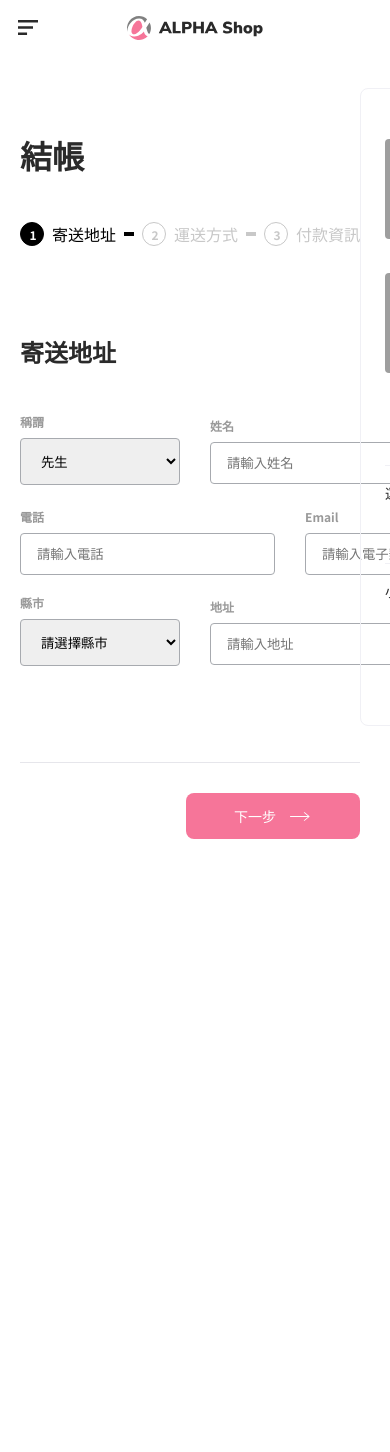
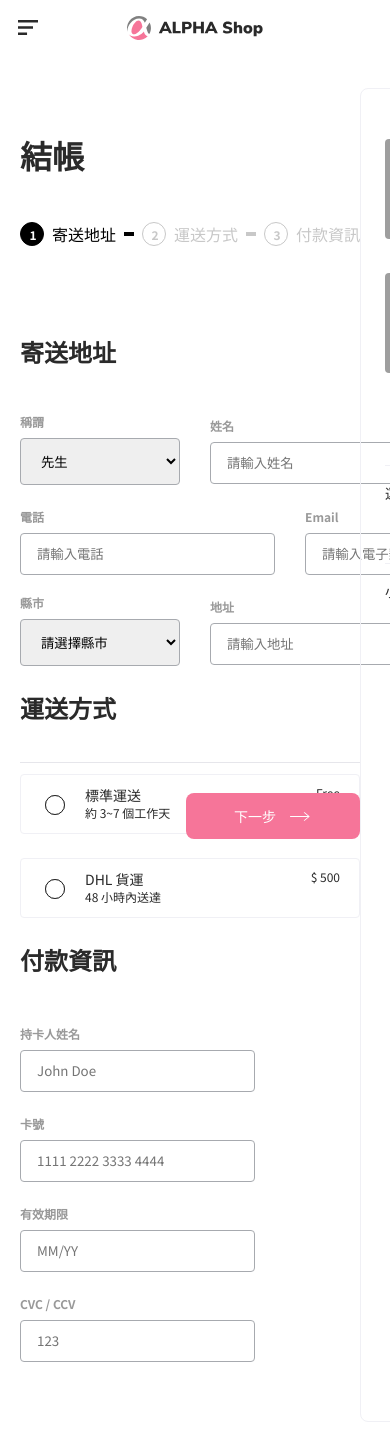
Before and after one commit to JUJUCW/AC_alpha_shop_1, a React (Create React App) app: page / in a window 390 px wide. Shown: the top 1452 px of the page. Before the commit the page ends 869 px from the top, so only its background shows below. Built offline with nearby package versions, Linux system fonts and the light colour scheme; grey boxes are pictures that could not be loaded.

Commit message:
FEAT/edit Phase

```diff
--- a/src/components/Header/Header.jsx
+++ b/src/components/Header/Header.jsx
@@ -23,7 +23,7 @@ function Header({ icons }) {
             <div className={`${styles.headerContainer} mx-auto`}>
                 {/* <!-- navbar-toggle --> */}
                 <input id="navbar-toggle" className={styles.navbarToggle} type="checkbox" />
-                <label for="navbar-toggle" className={styles.burgerContainer}>
+                <label htmlFor="navbar-toggle" className={styles.burgerContainer}>
                     <svg className={`${styles.iconToggle} cursor-point`}>
                         <use xlinkHref={`${icons}#svg-icon-toggle`}></use>
                     </svg>
@@ -37,7 +37,6 @@ function Header({ icons }) {
                         ))}
                     </ul>
                     <ul className={`${styles.navList} ${styles.siteActionList}`}>
-
                         {navItems.map(({ icon, className, id }) => (
                             <li key={icon} className={className} id={id}>
                                 <svg className={`${styles.navIcon} cursor-point`}>
@@ -45,7 +44,6 @@ function Header({ icons }) {
                                 </svg>
                             </li>
                         ))}
-
                     </ul>
                 </nav>
                 {/* <!-- logo --> */}
--- a/src/components/Main/Cart/Cart.jsx
+++ b/src/components/Main/Cart/Cart.jsx
@@ -46,7 +46,6 @@ function ProductControl({ item, icons, onQuantityChange }) {
             <div className={styles.productControl}>
                 <span onClick={() => onQuantityChange(item.quantity - 1)}>
                     <svg className={`${styles.productAction} minus`}>
-                        {/* <use xlinkHref={`${icons}#svg-icon-right-arrow`} /> */}
                         <use xlinkHref={`${icons}#svg-icon-minus`} />
                     </svg>
                 </span>
--- a/src/components/Main/Progress/Progress.jsx
+++ b/src/components/Main/Progress/Progress.jsx
@@ -1,39 +1,76 @@
 import styles from './Progress.module.scss';
 
-function Progress({ icons }) {
+function StepBtn({ icons, step, onStepBtnChange, onSubmit }) {
+    switch (step) {
+        case 1:
             return (
-        <section className={`${styles.progressControlContainer} col col-lg-6 col-sm-12`}>
-            <section className={`${styles.buttonGroup} col col-12`} dataphase="address">
-                <button className={styles.next}>
+                <section className={`${styles.buttonGroup} col col-12`}>
+                    <button
+                        className={`${styles.prev} cursor-point`}
+                        onClick={() => {
+                            onStepBtnChange?.({ step: step - 1 });
+                        }}
+                    >
+                        <svg>
+                            <use xlinkHref={`${icons}#svg-icon-left-arrow`} />
+                        </svg>
+                        上一步
+                    </button>
+                    <button
+                        className={`${styles.next} cursor-point`}
+                        onClick={() => {
+                            onStepBtnChange?.({ step: step + 1 });
+                        }}
+                    >
                         下一步
-                    <svg className={styles.cursorPoint}>
+                        <svg>
                             <use xlinkHref={`${icons}#svg-icon-right-arrow`} />
                         </svg>
                     </button>
                 </section>
-            {/* <section className={`${styles.buttonGroup} col col-12`} dataphase="shipping">
-                <button className={styles.prev}>
-                    <svg className={styles.cursorPoint}>
+            );
+        case 2:
+            return (
+                <section className={`${styles.buttonGroup} col col-12`}>
+                    <button
+                        className={`${styles.prev} cursor-point`}
+                        onClick={() => {
+                            onStepBtnChange?.({ step: step - 1 });
+                        }}
+                    >
+                        <svg>
                             <use xlinkHref={`${icons}#svg-icon-left-arrow`} />
                         </svg>
                         上一步
                     </button>
-                <button className={styles.next}>
+                    <button className={`${styles.next} cursor-point`} onClick={onSubmit}>
+                        確認下單
+                    </button>
+                </section>
+            );
+        default:
+            return (
+                <section className={`${styles.buttonGroup} col col-12`} dataphase="address">
+                    <button
+                        className={`${styles.next} cursor-point`}
+                        onClick={() => {
+                            onStepBtnChange?.({ step: step + 1 });
+                        }}
+                    >
                         下一步
-                    <svg className={styles.cursorPoint}>
+                        <svg>
                             <use xlinkHref={`${icons}#svg-icon-right-arrow`} />
                         </svg>
                     </button>
-            </section> */}
-            {/* <section className={`${styles.buttonGroup} col col-12`} dataphase="credit-card">
-                <button className={styles.prev}>
-                    <svg className={styles.cursorPoint}>
-                        <use xlinkHref={`${icons}#svg-icon-left-arrow`} />
-                    </svg>
-                    上一步
-                </button>
-                <button className={styles.next}>確認下單</button>
-            </section> */}
+                </section>
+            );
+    }
+}
+
+function Progress({ icons, step, onStepBtnChange, onSubmit }) {
+    return (
+        <section className={`${styles.progressControlContainer} col col-lg-6 col-sm-12`}>
+            <StepBtn icons={icons} step={step} onStepBtnChange={onStepBtnChange} onSubmit={onSubmit} />
         </section>
     );
 }
--- a/src/components/Main/Register/Phase/CreditCardPhase/CreditCardPhase.module.scss
+++ b/src/components/Main/Register/Phase/CreditCardPhase/CreditCardPhase.module.scss
@@ -0,0 +1,11 @@
+.row {
+  justify-content: space-between;
+}
+
+h3.formTitle {
+  display: flex;
+  flex: 0 0 100%;
+  font-weight: 700;
+  font-size: 24px;
+  line-height: 24px;
+}
--- a/src/components/Main/Register/Phase/index.js
+++ b/src/components/Main/Register/Phase/index.js
@@ -1,5 +1,5 @@
-import AddressPhase from './AddressPhase/AddressPhase.jsx';
-// import CreditCardPhase from './CreditCardPhase/CreditCardPhase.jsx'
-// import ShippingPhase from './shippingPhase/ShippingPhase.jsx'
+import AddressPhase from './AddressPhase/AddressPhase';
+import CreditCardPhase from './CreditCardPhase/CreditCardPhase';
+import ShippingPhase from './ShippingPhase/ShippingPhase';
 
-export { AddressPhase };
+export { AddressPhase, CreditCardPhase, ShippingPhase };
--- a/src/components/Main/Register/Phase/shippingPhase/ShippingPhase.jsx
+++ b/src/components/Main/Register/Phase/shippingPhase/ShippingPhase.jsx
@@ -1,21 +1,28 @@
-import styles from './ShippingPhase.modules.scss';
+import styles from './ShippingPhase.module.scss';
 
-function ShippingDetails({ id, name, text, period, price }) {
+function ShippingDetails({ id, name, text, period, price, onShippingOption }) {
     return (
         <label className={`${styles.radioGroup} col col-12`}>
-            <input id={id} type="radio" name={name} />
+            <input
+                id={id}
+                type="radio"
+                name={name}
+                onClick={() => {
+                    onShippingOption?.({ price });
+                }}
+            />
             <div className={styles.radioInfo}>
                 <div className={`${styles.row} col col-12`}>
                     <div className={styles.text}>{text}</div>
                     <div className={styles.price}>{price}</div>
                 </div>
-                <div className={`${styles.period} col col-12`}>{ period}</div>
+                <div className={`${styles.period} col col-12`}>{period}</div>
             </div>
             <div className={styles.radioBoxBorder}></div>
         </label>
     );
 }
-function ShippingPhase() {
+function ShippingPhase({ onShippingOption }) {
     return (
         <form className="col col-12" dataphase="shipping">
             <h3 className={styles.formTitle}>運送方式</h3>
@@ -26,13 +33,16 @@ function ShippingPhase() {
                     text="標準運送"
                     period="約 3~7 個工作天"
                     price="Free"
+                    onShippingOption={onShippingOption}
                 />
                 <ShippingDetails
                     id="shipping_dhl"
                     name="shipping"
                     text="DHL 貨運"
                     period="48 小時內送達"
-                    price="500" />
+                    price="$ 500"
+                    onShippingOption={onShippingOption}
+                />
             </section>
         </form>
     );
--- /dev/null
+++ b/src/components/Main/Register/Phase/shippingPhase/ShippingPhase.module.scss
@@ -0,0 +1,82 @@
+.radioGroup {
+    display: flex;
+    height: 60px;
+    position: relative;
+    align-items: center;
+    padding: 11px 20px;
+    margin-top: 24px;
+    cursor: pointer;
+
+    input[type='radio'] {
+        width: 20px;
+        height: 20px;
+        margin-right: 20px;
+        align-self: center;
+        -webkit-appearance: none;
+        -moz-appearance: none;
+        appearance: auto;
+        border-radius: 50%;
+        // border: 1px solid red;
+    }
+
+    input[type='radio']::before {
+        content: '';
+        display: block;
+        width: inherit;
+        height: inherit;
+        border: 1px solid #222222;
+        border-radius: 50%;
+        background-color: #ffffff;
+    }
+
+    input[type='radio']:checked::before {
+        border: 6px solid #2a2a2a;
+        background-color: #ffffff;
+    }
+}
+
+.radioInfo {
+    display: block;
+    flex-grow: 1;
+    flex-wrap: wrap;
+    align-content: center;
+}
+.row {
+    display: flex;
+    justify-content: space-between;
+    // border: 1px solid #000;
+}
+.text {
+    font-size: 14px;
+    font-weight: normal;
+    line-height: 20px;
+}
+.price,
+.period {
+    font-size: 12px;
+    line-height: 16px;
+}
+
+.radioBoxBorder {
+    position: absolute;
+    left: 0;
+    right: 0;
+    top: 0;
+    bottom: 0;
+}
+
+input[type='radio'] ~ .radioBoxBorder {
+    border-radius: 4px;
+    border: 1px solid #f0f0f5;
+}
+input[type='radio']:checked ~ .radioBoxBorder {
+    border: 1px solid #2a2a2a;
+}
+
+h3.formTitle {
+    display: flex;
+    flex: 0 0 100%;
+    font-weight: 700;
+    font-size: 24px;
+    line-height: 24px;
+}
--- a/src/components/Main/Register/RegisterForm.jsx
+++ b/src/components/Main/Register/RegisterForm.jsx
@@ -1,12 +1,14 @@
 import { AddressPhase } from './Phase';
+import { ShippingPhase } from './Phase';
+import { CreditCardPhase } from './Phase';
 import styles from './RegisterForm.module.scss';
 
 function From() {
     return (
         <section className={`${styles.formContainer} col col-12`}>
             <AddressPhase />
-            {/* <ShippingPhase /> */}
-            {/* <CreditPhase /> */}
+            <ShippingPhase />
+            <CreditCardPhase />
         </section>
     );
 }
```
Also changed, not shown: src/components/Main/Register/Phase/shippingPhase/ShippingPhase.modules.scss (deleted). Lines whose indentation alone changed are shown as unchanged.
